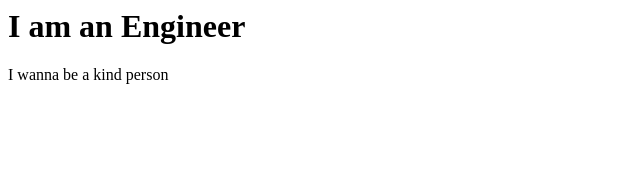
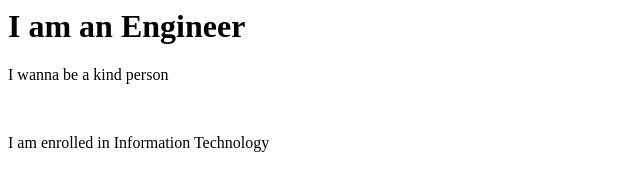
Before and after one commit to iiabhi/clocks-out, a plain HTML site: page index.html in a window 1280 px wide. Shown: the whole page, without its empty margins (0-640 px from the left). Drawn offline with Linux system fonts and the light colour scheme.

Commit message:
Update index.html

```diff
--- a/index.html
+++ b/index.html
@@ -7,5 +7,7 @@
   <body>
     <h1>I am an Engineer</h1>
     <p>I wanna be a kind person</p>
+    <br>
+    <p>I am enrolled in Information Technology</p>
   </body>
 </html>
```
